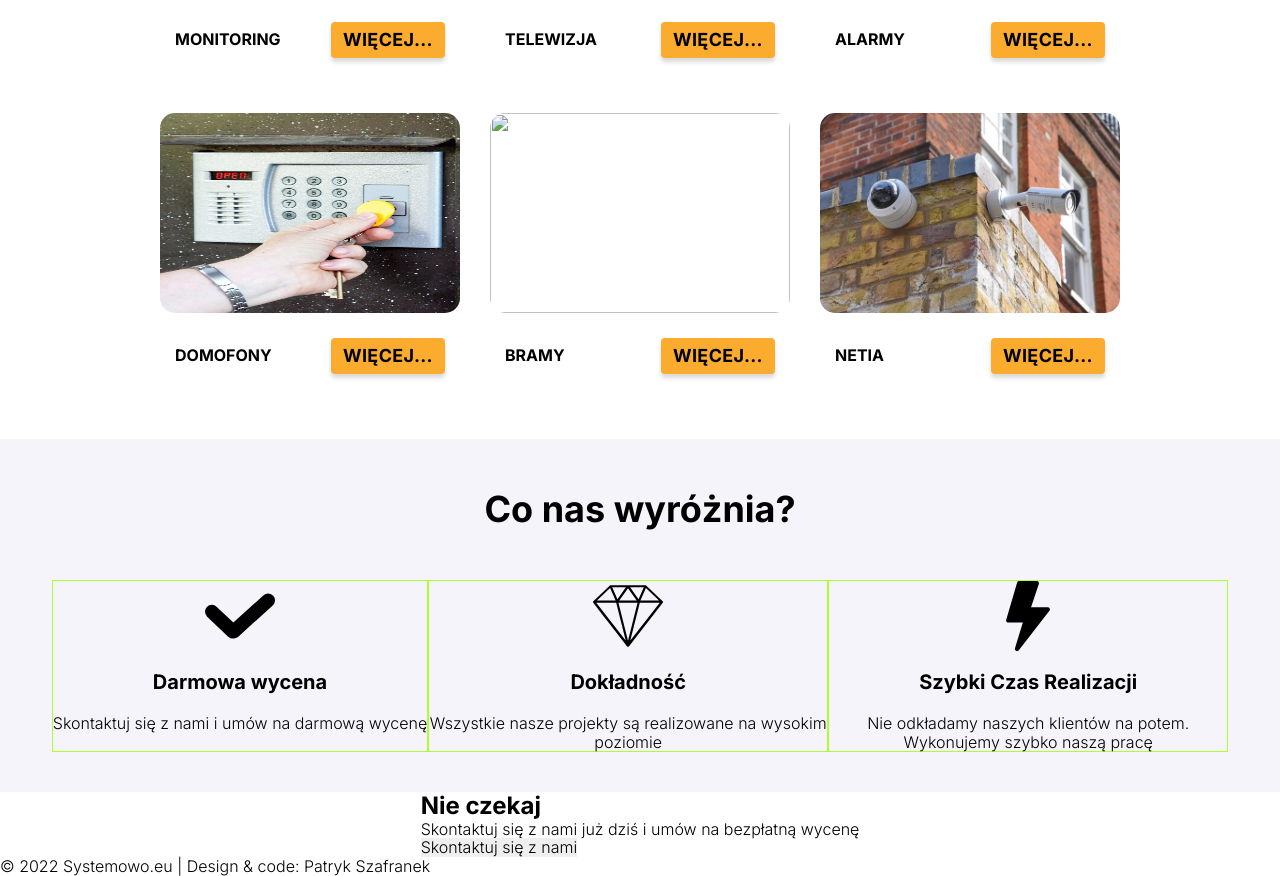
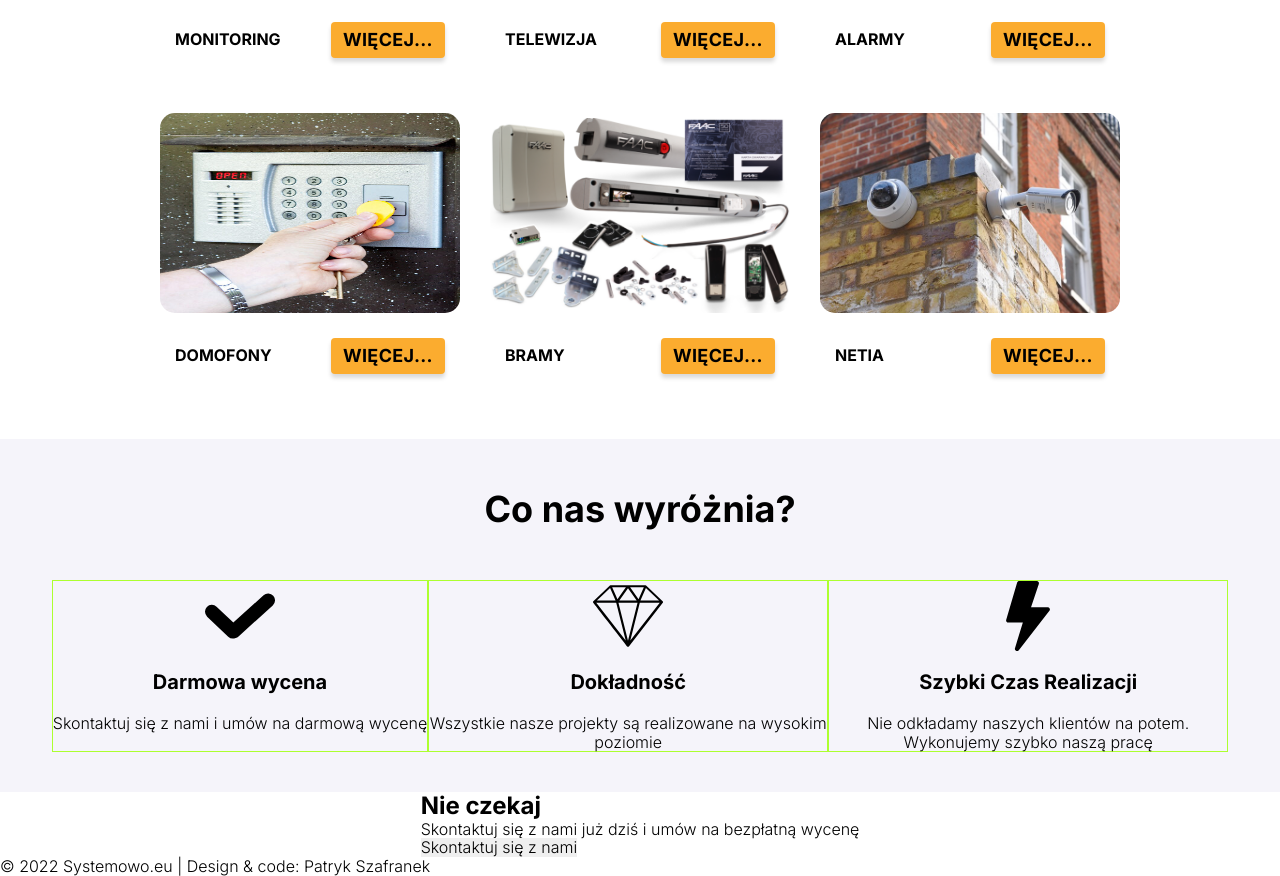
Before and after one commit to patrykszafranek/systemowo.eu, a website: page index.html in a window 1280 px wide. Shown: the part 943-1819 px from the top of the page. Drawn offline with nearby package versions, Linux system fonts and the light colour scheme.

Commit message:
fix "brama" img

```diff
--- a/index.html
+++ b/index.html
@@ -105,7 +105,7 @@
                     </li>
                     <li class="we-do__item">
                         <div class="we-do__card">
-                            <img class="we-do__card-img" src="./images/brama.jpg">
+                            <img class="we-do__card-img" src="./images/brama.png">
                         </div>
                         <div class="we-do__card-desc">
                             <h5 class="we-do__card-title">Bramy</h5>
```
